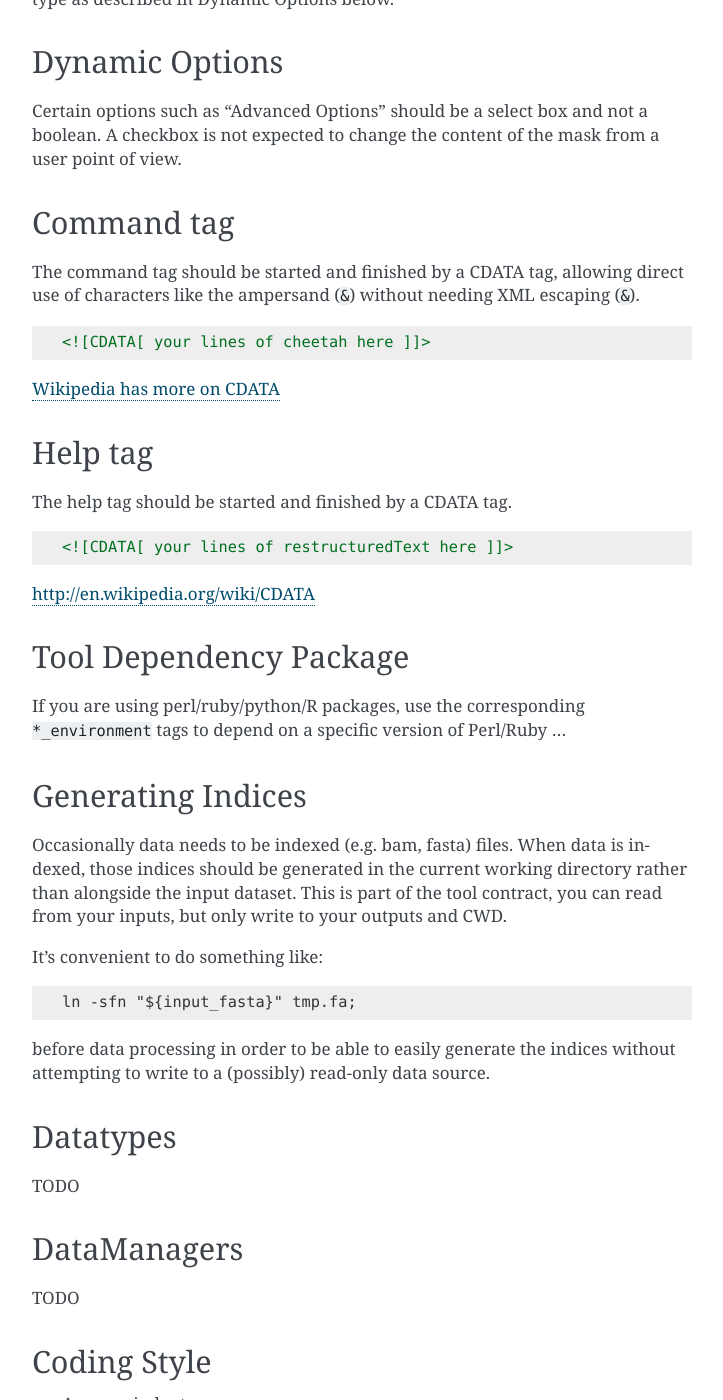
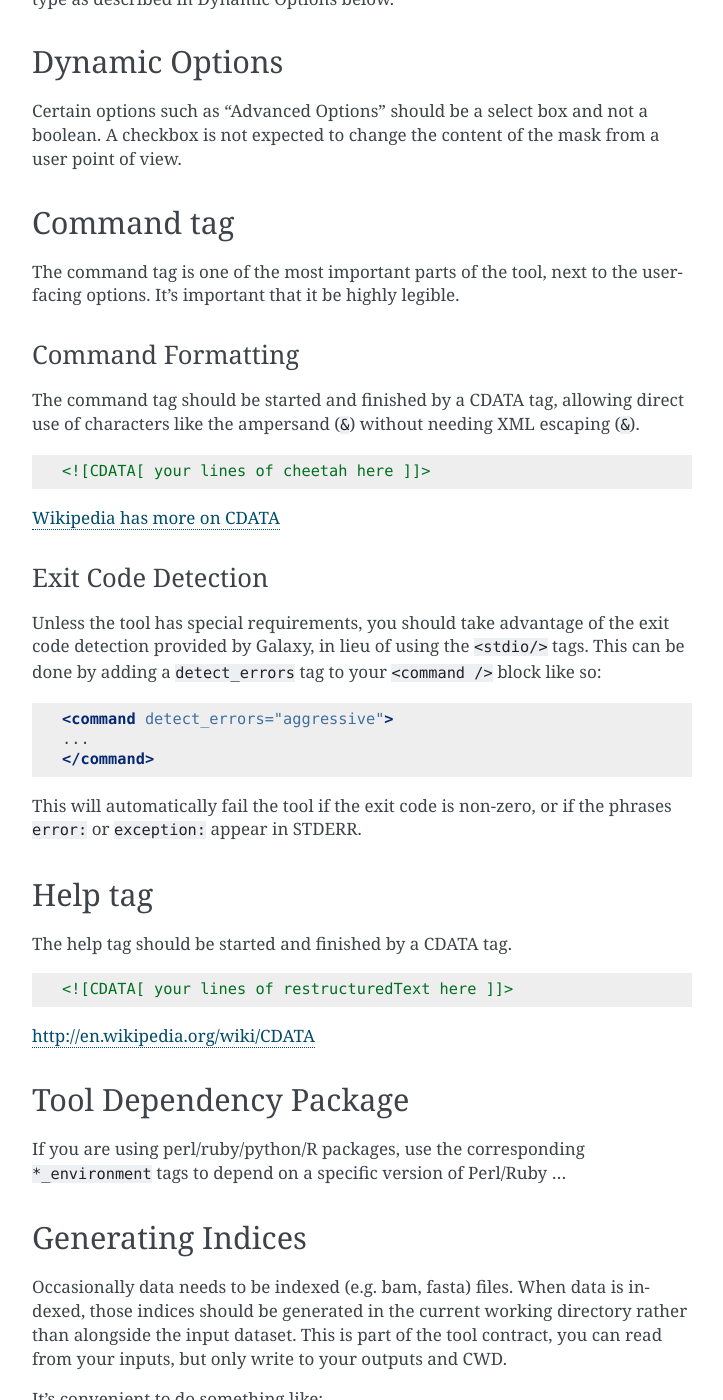
Before and after one commit to galaxy-iuc/standards, a Sphinx documentation site: the page built from docs/best_practices/tool_xml.rst, in a window 1280 px wide and 1400 px high, scrolled down 2356 px. Shown: the whole window, without its empty margins (388-1111 px from the left). Built offline with Sphinx 7.4.7, drawn with Linux system fonts in a browser that asks for light colours; some of the changed text lies outside the part shown.

Commit message:
Fixes #20

```diff
--- a/docs/best_practices/tool_xml.rst
+++ b/docs/best_practices/tool_xml.rst
@@ -119,6 +119,12 @@ mask from a user point of view.
 Command tag
 -----------
 
+The command tag is one of the most important parts of the tool, next to the
+user-facing options. It's important that it be highly legible.
+
+Command Formatting
+^^^^^^^^^^^^^^^^^^
+
 The command tag should be started and finished by a CDATA tag, allowing
 direct use of characters like the ampersand (``&``) without needing XML
 escaping (``&``).
@@ -128,6 +134,24 @@ escaping (``&``).
     <![CDATA[ your lines of cheetah here ]]>
 
 `Wikipedia has more on CDATA <http://en.wikipedia.org/wiki/CDATA>`__
+
+Exit Code Detection
+^^^^^^^^^^^^^^^^^^^
+
+Unless the tool has special requirements, you should take advantage of the exit
+code detection provided by Galaxy, in lieu of using the ``<stdio/>`` tags. This
+can be done by adding a ``detect_errors`` tag to your ``<command />`` block like
+so:
+
+.. code:: xml
+
+    <command detect_errors="aggressive">
+    ...
+    </command>
+
+This will automatically fail the tool if the exit code is non-zero, or if the
+phrases ``error:`` or ``exception:`` appear in STDERR.
+
 
 Help tag
 --------
```
